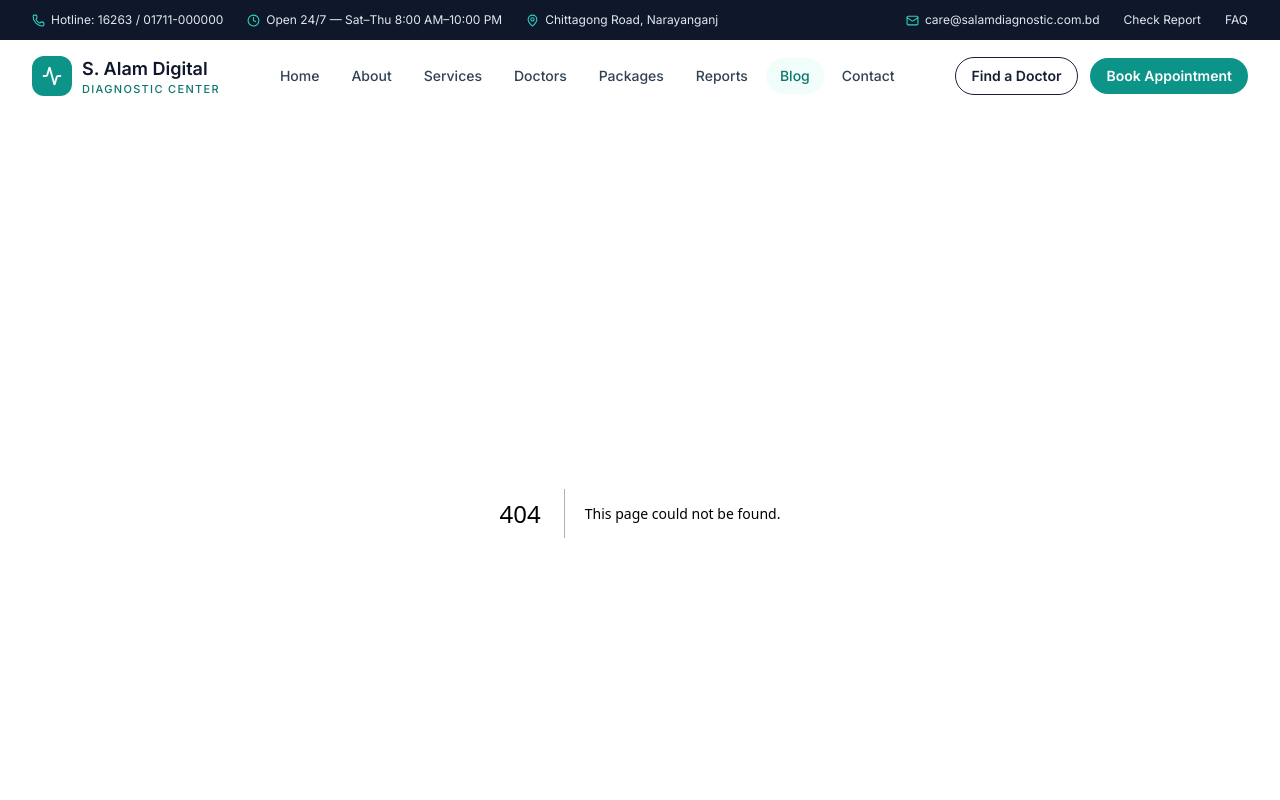
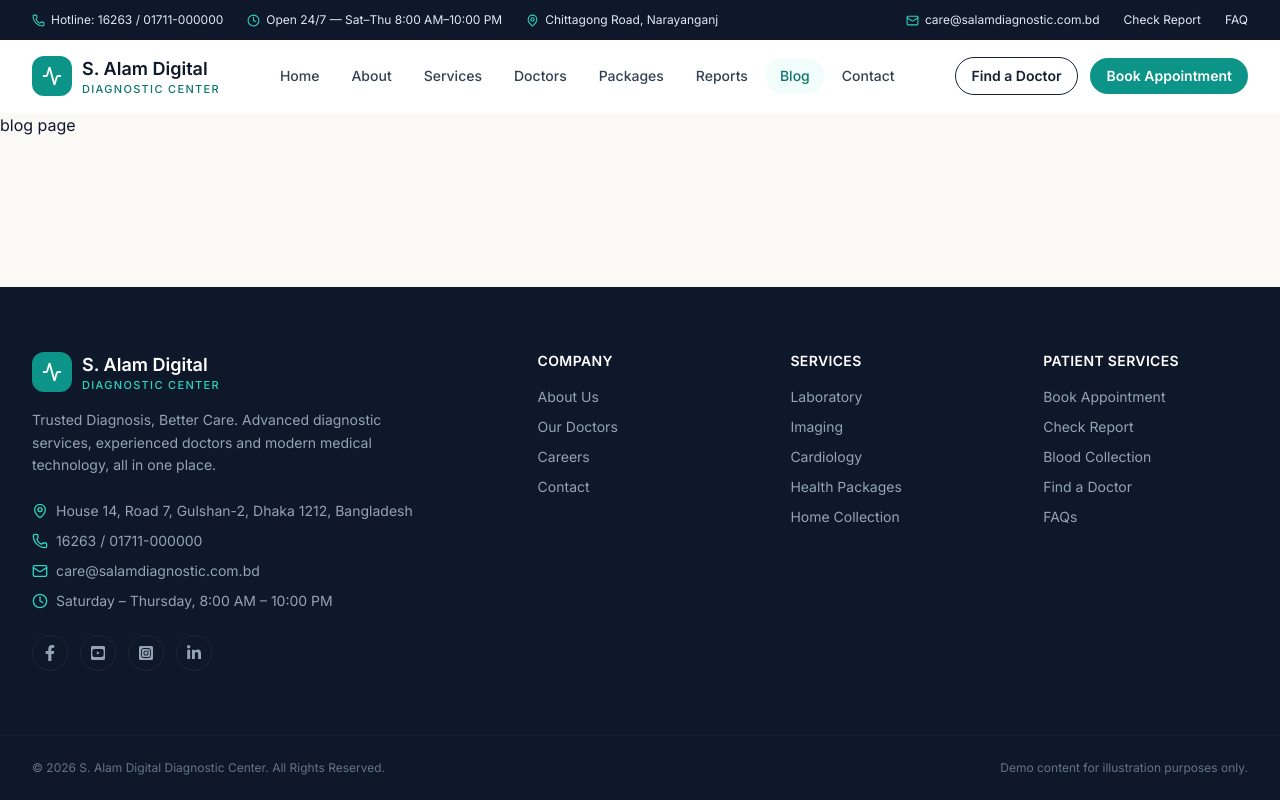
Before and after one commit to Mostofa-zaman/Diognostic, a Next.js app: page /blog in a window 1280 px wide. Before the commit this address had no page. Shown: the top 800 px of the page. Built offline with nearby package versions, Linux system fonts and the light colour scheme.

Commit message:
feat((pages)/blog/page.jsx): create blog page component

```diff
--- /dev/null
+++ b/src/app/(pages)/blog/page.jsx
@@ -0,0 +1,7 @@
+
+
+export default function BlogPage() {
+  return (
+  <h1>blog page</h1>
+  )
+}
```
